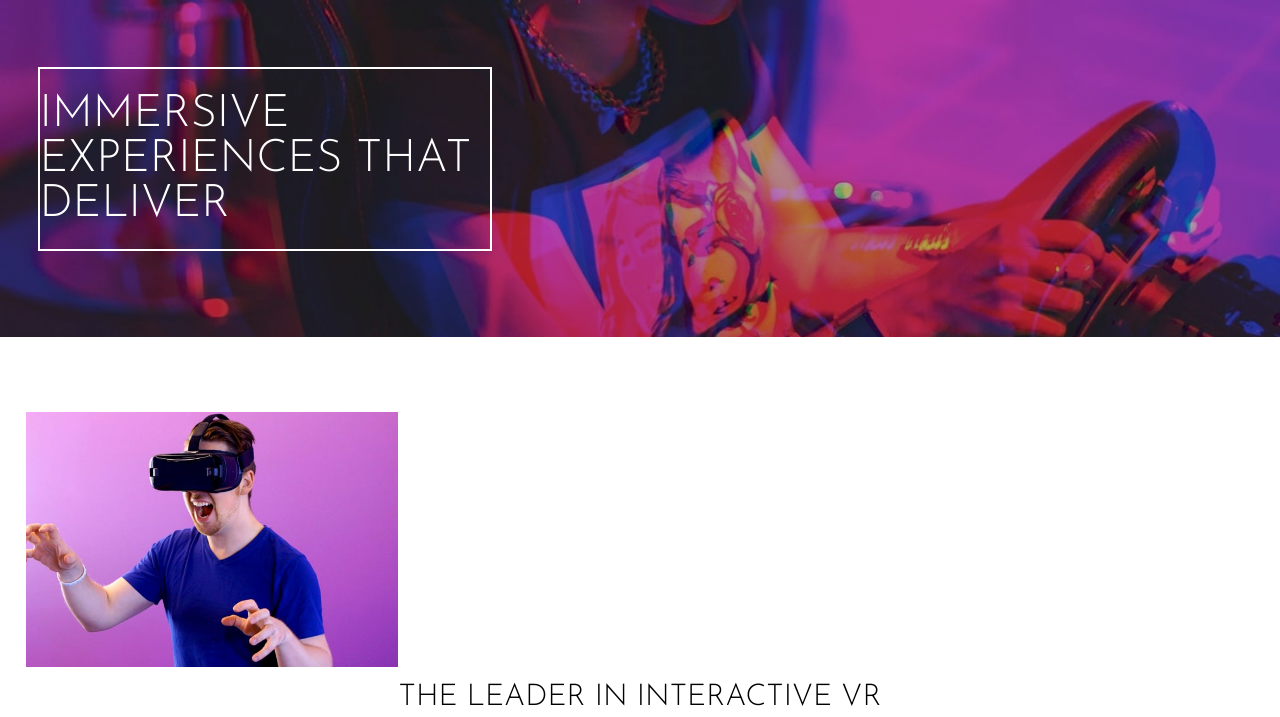
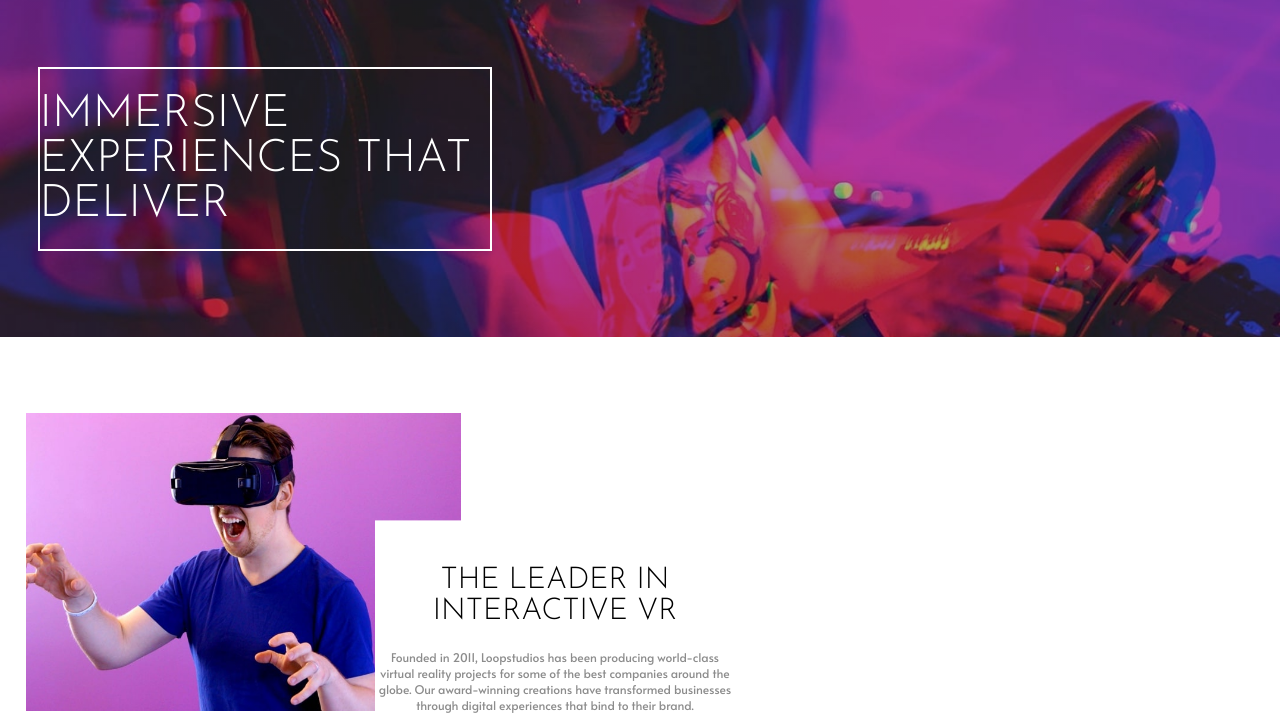
Before and after one commit to FranciscoGXX/loopstudios_LandingPage, a plain HTML site: page index.html in a window 1280 px wide. Shown: the part 83-800 px from the top of the page. Drawn offline with Linux system fonts and the light colour scheme.

Commit message:
Adding_History_Responsive-700

```diff
--- a/index.html
+++ b/index.html
@@ -56,6 +56,7 @@
 
     <section class="HistoryContent">
       <img src="./images/mobile/image-interactive.jpg" />
+      <img src="./images/desktop/image-interactive.jpg" >
 
       <div class="History__Description">
         <p>THE LEADER IN INTERACTIVE VR</p>
--- a/style.css
+++ b/style.css
@@ -140,6 +140,10 @@ img{
 .HistoryContent>img{
     max-height: 100%;
     /* margin: 0 auto; */
+}
+
+.HistoryContent>img:nth-child(2){
+    display: none;
 }
 
 .History__Description{
@@ -328,10 +332,12 @@ img{
 /*@media  Tablet: 768px*/
 
 @media screen and (min-width:700px){
+    /*Main Content*/
     .mainContent{
-        grid-template-rows: 28rem 35rem 1fr 35rem; /*42rem 40rem 42rem 30rem*/
+        grid-template-rows: 28rem 20rem 1fr 35rem; /*28rem 35rem 42rem 30rem*/
     }
 
+    /*Header*/
     .Header{
         background-image: linear-gradient(rgba(0, 0, 0, 0.3), rgba(0, 0, 0, 0.3)),url(./images/desktop/image-hero.jpg);
         padding: 1rem 2.5rem;
@@ -348,22 +354,58 @@ img{
     }
 
     .Header__Body{
-        grid-area: HeaderBody;
-        display: flex;
-        height: 15rem;
-        margin-top: 5rem;
-        /* justify-content: center; */
-        align-items: center;
-        border: 2px solid var(--White);
-        font-family: var(--Josefin_Sans);
-        font-size: 3rem;
-        text-align: center;
-        transition: all .7s;
-        /* display: none; */
-
         width: 30rem;
         height: 12rem;
         text-align: left;
-        /* margin-left: 2rem; */
     }
+
+    /*History*/
+    .HistoryContent{
+        display: grid;
+        grid-template-rows: 1fr;
+        grid-template-columns: 29rem;
+        grid-template-areas: "Column1";
+        align-items: center;
+        row-gap:1rem;
+        padding: 0 1.7rem;
+    }
+
+    .HistoryContent>img:nth-child(1){
+        display: none;
+    }
+
+    .HistoryContent>img:nth-child(2){
+        display: block;
+    }
+
+    .HistoryContent>img{
+        grid-area: Column1;
+
+    }
+
+
+
+    .History__Description{
+        grid-area: Column1;
+        background-color: var(--White);
+        width: 24rem;
+        height: auto; /*13rem*/
+        transform: translateY(40%);
+        position: relative;
+        z-index: 9;
+        left: 23.3rem;
+        top: -1.5rem;
+        padding: 3rem 0 0rem 0 ;
+        /* overflow: hidden; */
+    }
+
+    .History__Description>p:first-child{
+        font-size: 2rem;
+    }
+
+    .History__Description>p:nth-child(2){
+        font-size: .8rem;
+    }
+
+
 }
```
